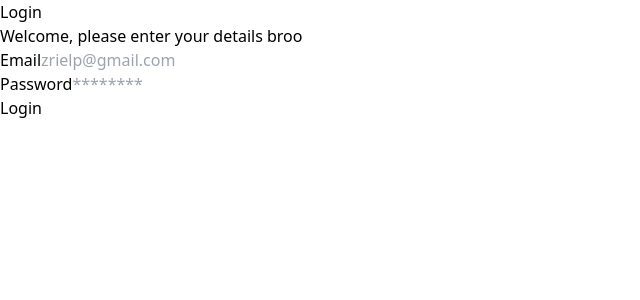
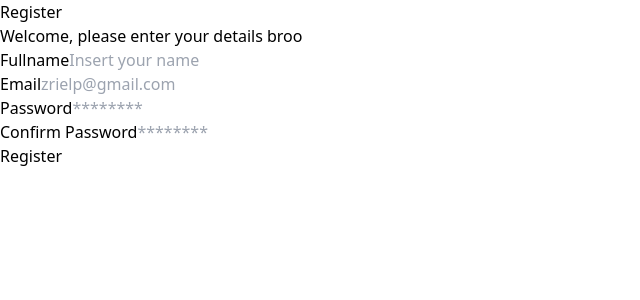
Before and after one commit to Nazrielp/React.Js, a React (Vite) app in the folder my-react-app/: page /register in a window 1280 px wide. Shown: the top 300 px of the page, without its empty margins (0-640 px from the left). Built offline with nearby package versions, Linux system fonts and the light colour scheme.

Commit message:
Login & Register Page

```diff
--- a/my-react-app/src/App.jsx
+++ b/my-react-app/src/App.jsx
@@ -1,12 +1,14 @@
 import React from "react";
 import LoginPage from "./Pages/LoginPage";
+import RegisterPage from "./Pages/RegisterPage";
 
 
 
 function App() {
   return (
     <div className="flex justify-center min-h-screen items-center">
-      <LoginPage></LoginPage>
+      {/* <LoginPage></LoginPage> */}
+      <RegisterPage></RegisterPage>
     </div>
   );
 };
--- /dev/null
+++ b/my-react-app/src/Pages/RegisterPage.jsx
@@ -0,0 +1,14 @@
+import FormRegister from "../components/Fragment/FormRegister";
+import AuthLayout from "../components/Layouts/AuthLayout";
+
+
+const RegisterPage = () => {
+    return (
+        <div>
+            <AuthLayout title="Register"></AuthLayout>
+            <FormRegister></FormRegister>
+        </div>
+    );
+};
+
+export default RegisterPage;
--- /dev/null
+++ b/my-react-app/src/components/Fragment/FormRegister.jsx
@@ -0,0 +1,21 @@
+import InputForm from "../Elements/Input";
+import Button from "../Elements/Button";
+
+const FormRegister = () => {
+    return (
+        <form action="">
+
+        <InputForm label="Fullname" type="text" placeholder="Insert your name" name="fullname"></InputForm>
+
+        <InputForm label="Email" type="email" placeholder="zrielp@gmail.com" name="email"></InputForm>
+
+        <InputForm label="Password" type="password" placeholder="********" name="password"></InputForm>
+
+        <InputForm label="Confirm Password" type="password" placeholder="********" name="confirmpassword"></InputForm>
+
+          <Button classname="bg-blue-600 w-full">Register</Button>
+        </form>
+    );
+};
+
+export default FormRegister;
```
